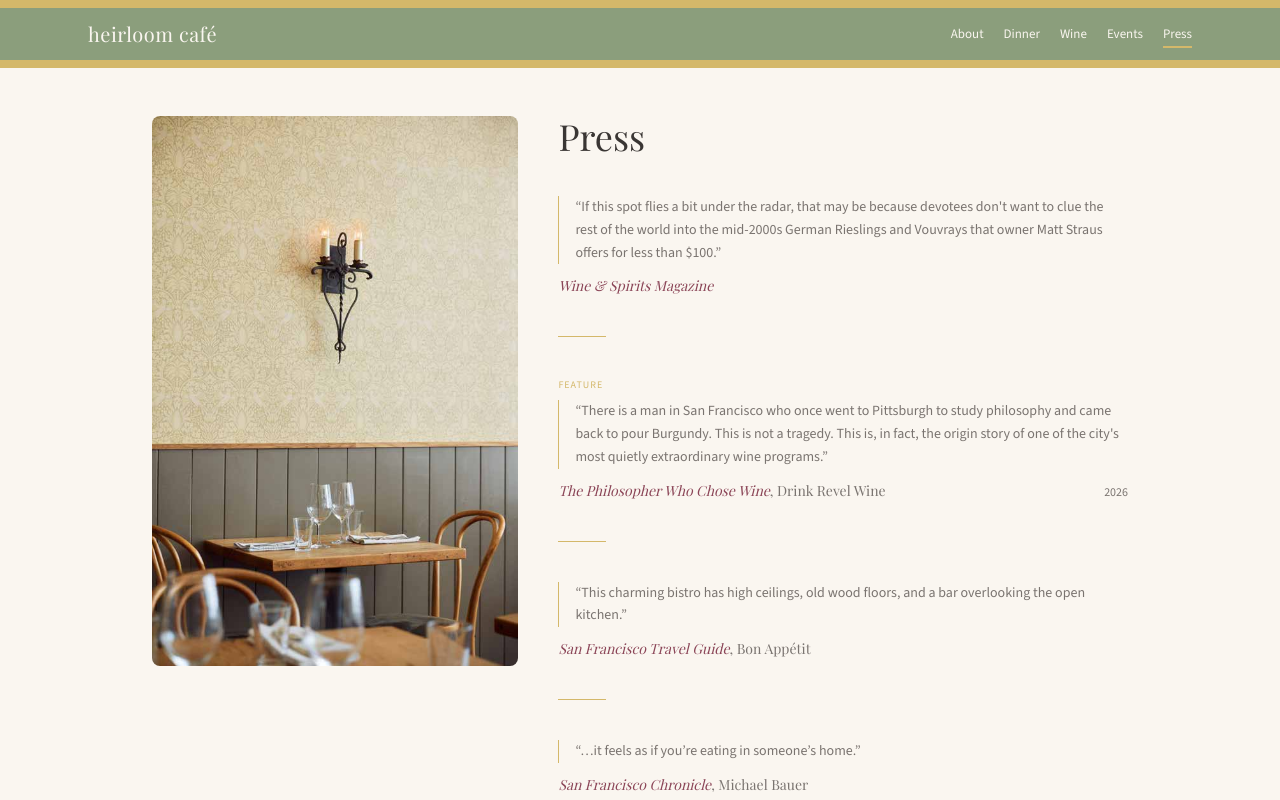
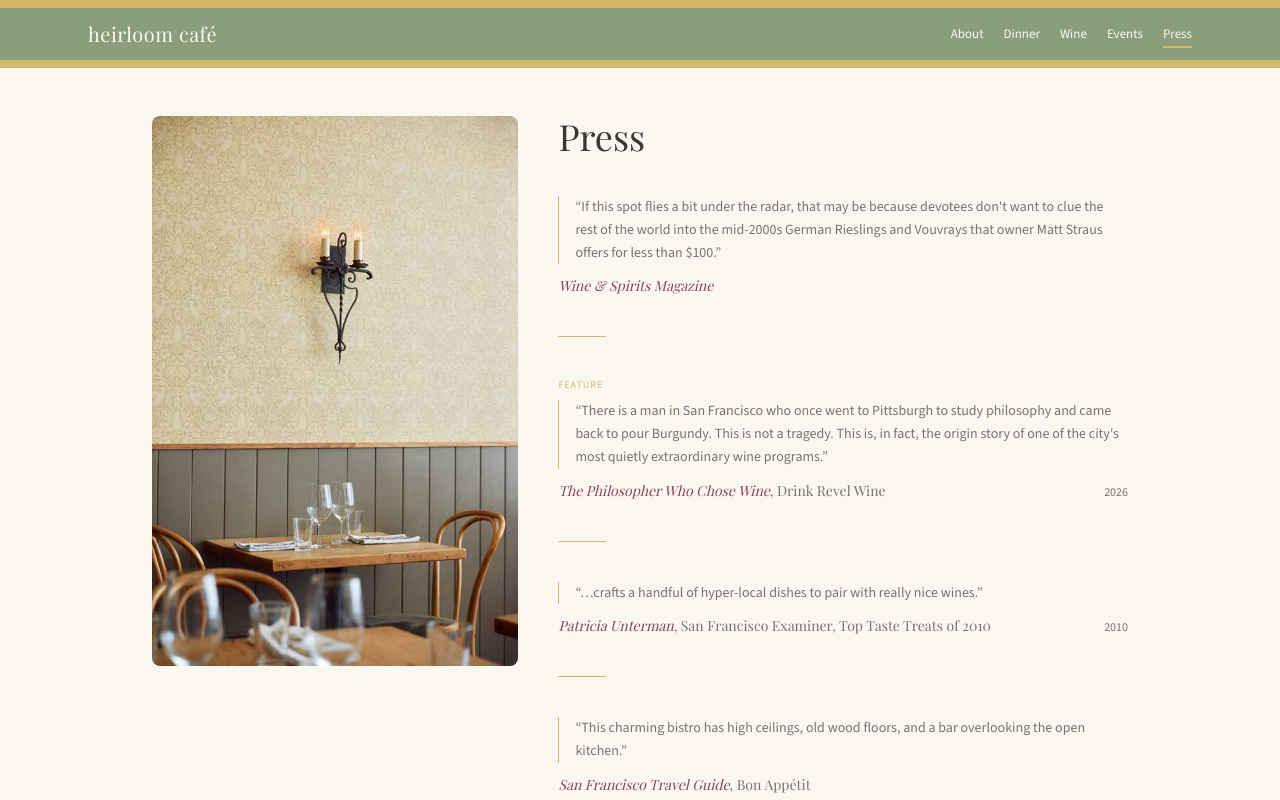
Before and after one commit to ginab61491/heirloom-cafe-test, a Next.js app: page /press in a window 1280 px wide. Shown: the top 800 px of the page. Built offline with nearby package versions, Linux system fonts and the light colour scheme; a web font is replaced by a local one.

Commit message:
Add Patricia Unterman / SF Examiner quote to press featured section
Co-Authored-By: Claude Sonnet 4.6 <noreply@anthropic.com>

```diff
--- a/src/app/press/page.tsx
+++ b/src/app/press/page.tsx
@@ -36,16 +36,25 @@ export default function PressPage() {
 
                   <div className="flex items-baseline justify-between gap-4">
                     <p className="font-[family-name:var(--font-serif)] text-sm text-[var(--color-wine)] italic">
-                      {item.url ? (
-                        <a href={item.url} target="_blank" rel="noopener noreferrer" className="hover:text-[var(--color-charcoal)] transition-colors">
-                          {item.title ?? item.source}
-                        </a>
-                      ) : (item.title ?? item.source)}
-                      {item.title && (
-                        <span className="not-italic text-[var(--color-warm-gray)]">, {item.source}</span>
-                      )}
-                      {!item.title && item.author && (
-                        <span className="not-italic text-[var(--color-warm-gray)]">, {item.author}</span>
+                      {item.author ? (
+                        <>
+                          {item.url ? (
+                            <a href={item.url} target="_blank" rel="noopener noreferrer" className="hover:text-[var(--color-charcoal)] transition-colors">
+                              {item.author}
+                            </a>
+                          ) : item.author}
+                          <span className="not-italic text-[var(--color-warm-gray)]">, {item.source}</span>
+                          {item.title && <span className="not-italic text-[var(--color-warm-gray)]">, {item.title}</span>}
+                        </>
+                      ) : (
+                        <>
+                          {item.url ? (
+                            <a href={item.url} target="_blank" rel="noopener noreferrer" className="hover:text-[var(--color-charcoal)] transition-colors">
+                              {item.title ?? item.source}
+                            </a>
+                          ) : (item.title ?? item.source)}
+                          {item.title && <span className="not-italic text-[var(--color-warm-gray)]">, {item.source}</span>}
+                        </>
                       )}
                     </p>
                     {item.year && (
--- a/src/data/press.ts
+++ b/src/data/press.ts
@@ -24,6 +24,14 @@ export const pressItems: PressItem[] = [
     url: "https://www.drinkrevelwine.com/blogs/news/heirloom-cafe-2500-folsom-in-sf?srsltid=AfmBOoowN_7w-sFqiyFkLRGbvzbPIvJk0qNKiczgE2jmwtAQbTak1oSN",
     year: 2026,
     isFeature: true,
+  },
+  {
+    source: "San Francisco Examiner",
+    title: "Top Taste Treats of 2010",
+    author: "Patricia Unterman",
+    quote: "\u2026crafts a handful of hyper-local dishes to pair with really nice wines.",
+    url: "https://www.sfexaminer.com/lifestyles/top-taste-treats-of-2010/article_5e59e026-0c20-51d0-bd95-656977ede948.html",
+    year: 2010,
   },
   {
     source: "Bon Appétit",
@@ -61,13 +69,6 @@ export const pressItems: PressItem[] = [
     url: "https://www.sfgate.com/restaurants/diningout/article/heirloom-cafe-has-promising-start-2299815.php",
   },
   {
-    source: "San Francisco Examiner",
-    title: "Top Taste Treats of 2010",
-    author: "Patricia Unterman",
-    url: "https://www.sfexaminer.com/lifestyles/top-taste-treats-of-2010/article_5e59e026-0c20-51d0-bd95-656977ede948.html",
-    year: 2010,
-  },
-  {
     source: "DiRoNA",
     title: "Distinguished Restaurants of North America",
     url: "https://dirona.com/restaurants/heirloom-cafe/",
```
